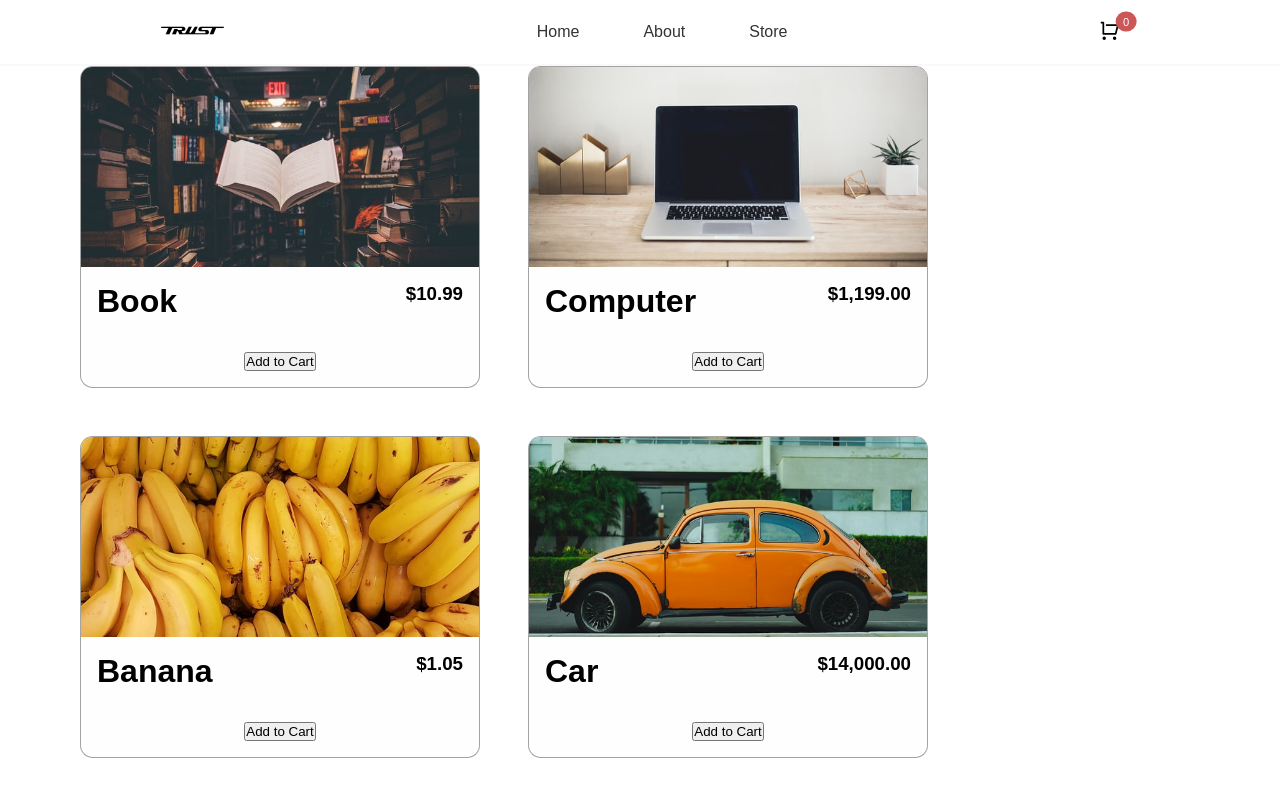
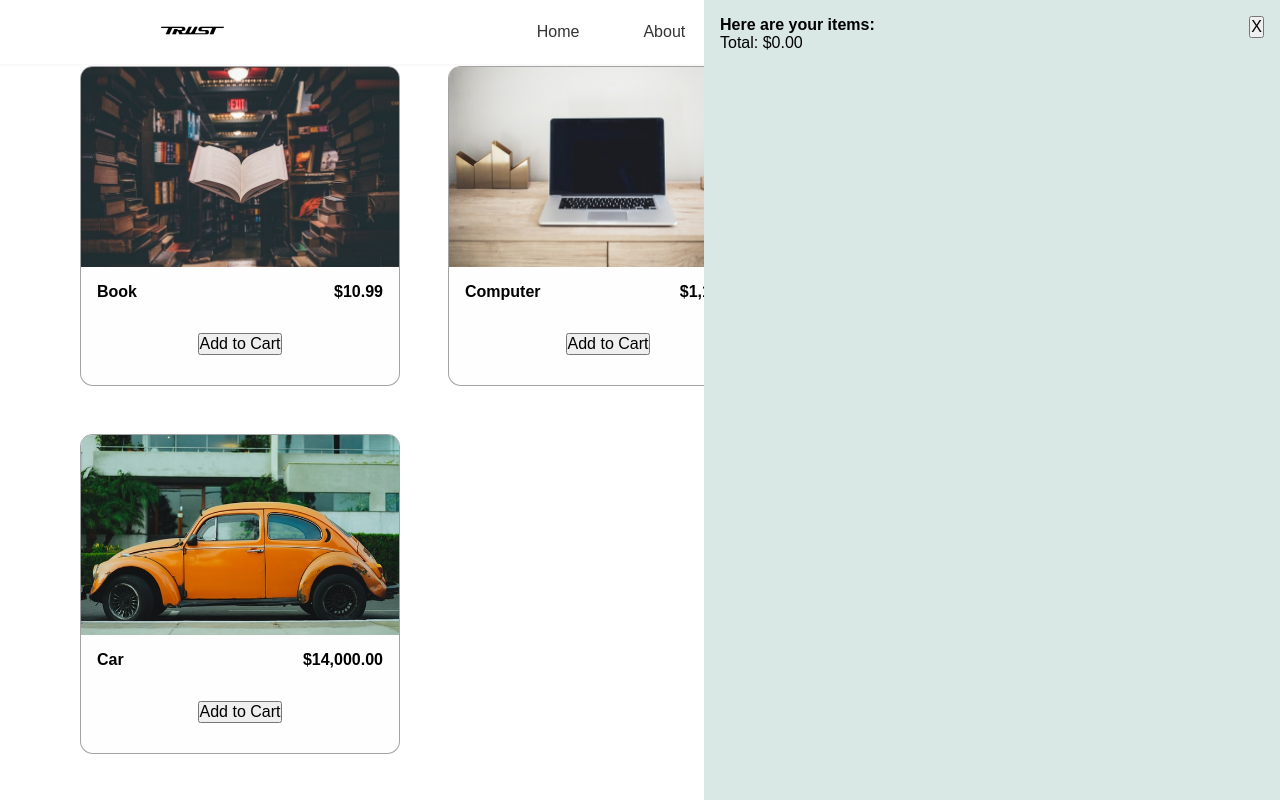
Before and after one commit to dardan8/shopping-cart, a React (Vite) app: page /store in a window 1280 px wide. Built offline with nearby package versions, Linux system fonts and the light colour scheme.

Commit message:
Styling again

```diff
--- a/src/components/CartItem.tsx
+++ b/src/components/CartItem.tsx
@@ -14,15 +14,20 @@ export function CartItem({ id, quantity }: CartItemProps) {
   if (item == null) return null;
 
   return (
-    <div className='card-item-sh'>
-      <img src={item.imgUrl} style={{ width: "124px" }} />
-      <div className=''>
-        {item.name}
-        {quantity > 1 && <span>x{quantity}</span>}
+    <div className='cart-card-item'>
+      <img src={item.imgUrl} className='card-item-image' />
+      <div>
+        <div>
+          {item.name}
+          {quantity > 1 && <span> x{quantity}</span>}
+        </div>
+        <div>{formatCurrency(item.price)}</div>
       </div>
-      <div>{formatCurrency(item.price)}</div>
-      <div>{formatCurrency(item.price * quantity)}</div>
-      <button onClick={() => removeFromCart(item.id)}>x</button>
+
+      <div>
+        <div>{formatCurrency(item.price * quantity)}</div>
+        <button onClick={() => removeFromCart(item.id)}>x</button>
+      </div>
     </div>
   );
 }
--- a/src/components/ShoppingCart.tsx
+++ b/src/components/ShoppingCart.tsx
@@ -14,6 +14,7 @@ export function ShoppingCart({ isOpen }: ShoppingCartProps) {
     <div>
       {isOpen ? (
         <div className='shoppingcart-container'>
+          <h1>Here are your items: </h1>
           <button onClick={closeCart} className='close-cart'>
             X
           </button>
@@ -22,7 +23,7 @@ export function ShoppingCart({ isOpen }: ShoppingCartProps) {
               <CartItem key={item.id} {...item} />
             ))}
             <div>
-              Total:
+              Total:{" "}
               {formatCurrency(
                 cartItems.reduce((total, cartItem) => {
                   const item = storeItems.find((i) => i.id === cartItem.id);
--- a/src/components/StoreItem.tsx
+++ b/src/components/StoreItem.tsx
@@ -28,7 +28,6 @@ export function StoreItem({ id, name, price, imgUrl }: StoreItemProps) {
         <h1>{name}</h1>
         <h3>{formatCurrency(price)}</h3>
       </div>
-
       {quantity === 0 ? (
         <div className='card-item-actions'>
           <button onClick={() => increaseCartQuantity(id)}>Add to Cart</button>
--- a/src/components/carditem.css
+++ b/src/components/carditem.css
@@ -1,10 +1,23 @@
-.card-item-sh {
+.cart-card-item {
+  width: 100%;
+
   display: flex;
   flex-direction: row;
-  justify-content: space-between;
   align-items: center;
+  justify-content: stretch;
+  align-self: stretch;
 
-  overflow: scroll;
-  width: 100%;
+  gap: 2rem;
+
+  overflow: hidden;
+
   box-sizing: border-box;
 }
+
+.card-item-image {
+  width: 6rem;
+  height: 4rem;
+  object-fit: cover;
+
+  border-radius: 0.5rem;
+}
--- a/src/components/shoppingcart.css
+++ b/src/components/shoppingcart.css
@@ -1,5 +1,5 @@
 .shoppingcart-container {
-  width: 25%;
+  width: 45%;
   height: 100%;
 
   position: absolute;
@@ -22,5 +22,7 @@
   width: 100%;
   display: flex;
   flex-direction: column;
+
   box-sizing: border-box;
+  gap: 1rem;
 }
--- a/src/components/storeitem.css
+++ b/src/components/storeitem.css
@@ -5,14 +5,17 @@
   margin: 0;
   z-index: 3;
 }
+
 .card-item {
   display: flex;
   flex-direction: column;
+  align-self: stretch;
   padding: 0;
 
   background-color: #fefefe;
   border: 1px solid rgba(51, 51, 51, 0.446);
-  width: 25rem;
+  width: 20rem;
+  min-height: 20rem;
   border-radius: 0.8rem;
 }
 
@@ -29,6 +32,7 @@
   display: flex;
   justify-content: space-between;
 }
+
 .card-item-actions {
   padding: 1rem;
   display: flex;
--- a/src/context/ShoppingCartContext.tsx
+++ b/src/context/ShoppingCartContext.tsx
@@ -29,7 +29,7 @@ export function useShoppingCart() {
 }
 
 export function ShoppingCartProvider({ children }: ShoppingCartProviderProps) {
-  const [isOpen, setIsOpen] = useState(false);
+  const [isOpen, setIsOpen] = useState(true);
 
   const [cartItems, setCartItems] = useLocalStorage<CartItem[]>(
     "shopping-cart",
--- a/src/index.css
+++ b/src/index.css
@@ -5,4 +5,5 @@
   box-sizing: border-box;
 
   font-family: "Manrope", sans-serif;
+  font-size: 16px;
 }
```
